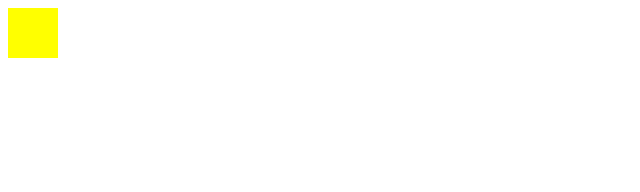
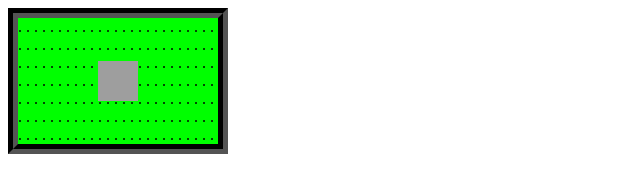
Before and after one commit to OlgaParfenova/scrollTasks, a plain HTML site: page index.html in a window 1280 px wide. Shown: the whole page, without its empty margins (0-640 px from the left). Drawn offline with Linux system fonts and the light colour scheme; grey boxes are pictures that could not be loaded.

Commit message:
The second task is solved

```diff
--- a/index.html
+++ b/index.html
@@ -3,8 +3,26 @@
 <head>
     <meta charset="UTF-8">
     <title>Title</title>
+    <style>
+        #field {
+            width: 200px;
+            border: 10px groove black;
+            background-color: #00FF00;
+            position: relative;
+        }
+
+        #ball {
+            position: absolute;
+            width: 40px;
+            height: 40px
+        }
+    </style>
 </head>
 <body>
+<div id="field">
+    <img src="https://en.js.cx/clipart/ball.svg" id="ball"> . . . . . . . . . . . . . . . . . . . . . . . . . . . . . . . . . . . . . . . . . . . . . . . . . . . . . . . . . . . . . . . . . . . . . . . . . . . . . . . . . . . . . . . . . . . . . . . . .
+    . . . . . . . . . . . . . . . . . . . . . . . . . . . . . . . . . . . . . . . . . . . . . . . . . . . . . . . . . . . . . . . . . . . . . . . . . . . . . .
+</div>
 
 <script src="script.js"></script>
 </body>
--- a/script.js
+++ b/script.js
@@ -1,12 +1,20 @@
-let div = document.createElement('div');
+// Task 1:
+// let div = document.createElement('div');
+//
+// div.style.overflowY = 'scroll';
+// div.style.width = '50px';
+// div.style.height = '50px';
+// div.style.background = 'yellow';
+//
+// document.body.append(div);
+//
+// let scrollWidth = div.offsetWidth - div.clientWidth;
+//
+// console.log('scrollWidth:', scrollWidth);
 
-div.style.overflowY = 'scroll';
-div.style.width = '50px';
-div.style.height = '50px';
-div.style.background = 'yellow';
+// Task 2:
+const ball = document.querySelector('#ball');
+const field = document.querySelector('#field');
 
-document.body.append(div);
-
-let scrollWidth = div.offsetWidth - div.clientWidth;
-
-console.log('scrollWidth:', scrollWidth);
+ball.style.left = Math.floor(field.clientWidth / 2 - ball.offsetWidth / 2) + 'px';
+ball.style.top = Math.floor(field.clientHeight / 2 - ball.offsetHeight / 2) + 'px';
```
